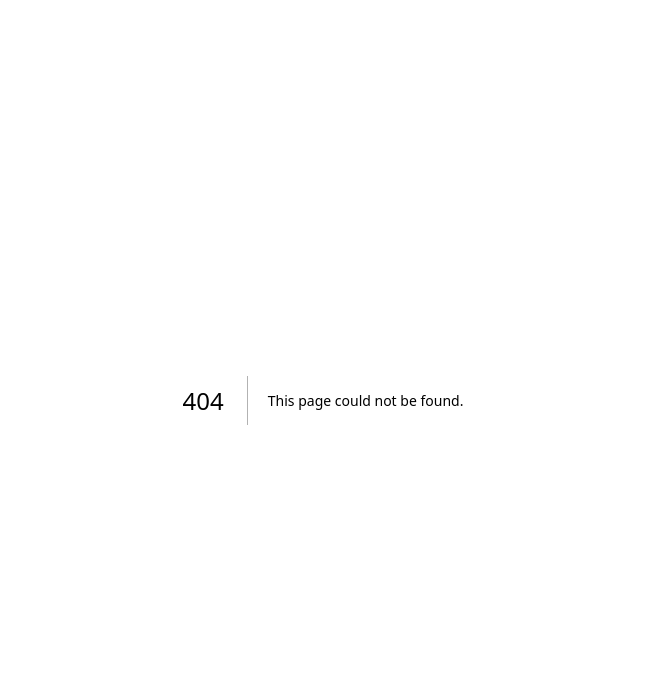
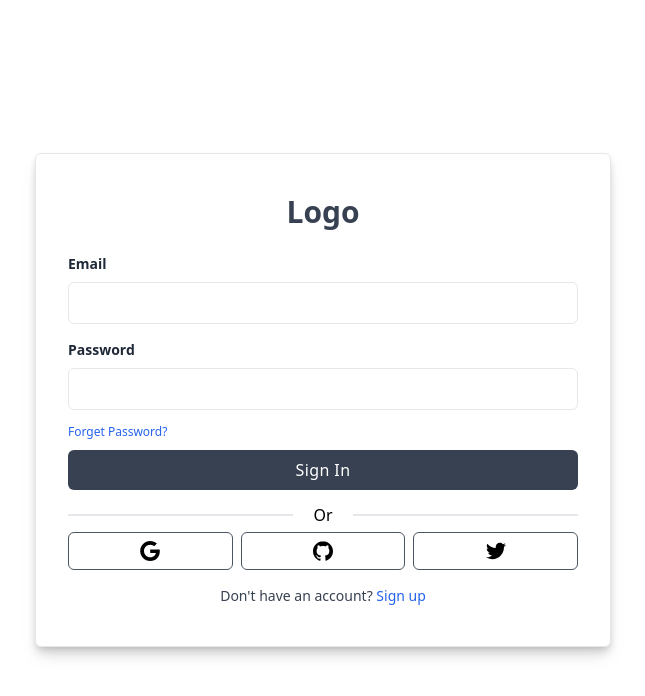
Before and after one commit to ayon178/product-showcase-v3, a Next.js app: page /login in a window 1280 px wide. Before the commit this address had no page. Shown: the top 696 px of the page, without its empty margins (317-962 px from the left). Built offline with nearby package versions, Linux system fonts and the light colour scheme.

Commit message:
login solved

```diff
--- a/package.json
+++ b/package.json
@@ -14,6 +14,7 @@
     "next": "latest",
     "react": "latest",
     "react-dom": "latest",
+    "react-hot-toast": "^2.4.1",
     "react-icons": "^4.11.0",
     "swiper": "9.4.1"
   },
--- a/src/app/layout.js
+++ b/src/app/layout.js
@@ -1,4 +1,5 @@
 import './globals.css'
+import { Toaster } from 'react-hot-toast'
 
 export const metadata = {
   title: 'Create Next App',
@@ -9,6 +10,7 @@ export default function RootLayout({ children }) {
   return (
     <html lang="en">
       <body>{children}</body>
+      <Toaster />
     </html>
   )
 }
--- /dev/null
+++ b/src/app/login/page.js
@@ -0,0 +1,136 @@
+'use client'
+
+import Link from 'next/link'
+import { useState } from 'react'
+import toast from 'react-hot-toast'
+
+export default function Login() {
+  const fixedEmail = 'demo@gmail.com'
+  const fixedPass = '123456'
+  const [loginData, setLoginData] = useState({
+    email: '',
+    password: '',
+  })
+
+  const handleChange = e => {
+    const { name, value } = e.target
+    setLoginData(prev => ({ ...prev, [name]: value }))
+  }
+
+  const handleSubmit = e => {
+    e.preventDefault()
+    console.log(loginData)
+    if (loginData.email === '' || loginData.password === '') {
+      toast.error('Please fill all the fields')
+      return
+    }
+
+    if (loginData.email !== fixedEmail || loginData.password !== fixedPass) {
+      toast.error('Invalid Credentials')
+      return
+    }
+    toast.success('Login Successful')
+    if (typeof window !== 'undefined') {
+      window.localStorage.setItem('product_v3_token', 'token')
+      window.location.href = '/'
+    }
+  }
+
+  return (
+    <main className="relative flex flex-col items-center justify-center min-h-screen overflow-hidden">
+      <div className="w-full p-8 bg-white rounded-md shadow-lg drop-shadow-lg border py-10 lg:max-w-xl">
+        <h1 className="text-3xl font-bold text-center text-gray-700">Logo</h1>
+        <form className="mt-6">
+          <div className="mb-4">
+            <label
+              htmlFor="email"
+              className="block text-sm font-semibold text-gray-800"
+            >
+              Email
+            </label>
+            <input
+              onChange={e => handleChange(e)}
+              type="email"
+              name="email"
+              className="block w-full px-4 py-2 mt-2 text-gray-700 bg-white border rounded-md focus:border-gray-400 focus:ring-gray-300 focus:outline-none focus:ring focus:ring-opacity-40"
+            />
+          </div>
+          <div className="mb-2">
+            <label
+              htmlFor="password"
+              className="block text-sm font-semibold text-gray-800"
+            >
+              Password
+            </label>
+            <input
+              onChange={e => handleChange(e)}
+              type="password"
+              name="password"
+              className="block w-full px-4 py-2 mt-2 text-gray-700 bg-white border rounded-md focus:border-gray-400 focus:ring-gray-300 focus:outline-none focus:ring focus:ring-opacity-40"
+            />
+          </div>
+          <Link
+            href="/forget"
+            className="text-xs text-blue-600 hover:underline"
+          >
+            Forget Password?
+          </Link>
+          <div className="mt-2">
+            <button
+              onClick={handleSubmit}
+              className="w-full px-4 py-2 tracking-wide text-white transition-colors duration-200 transform bg-gray-700 rounded-md hover:bg-gray-600 focus:outline-none focus:bg-gray-600"
+            >
+              Sign In
+            </button>
+          </div>
+        </form>
+
+        <div className="relative flex items-center justify-center w-full mt-6 border border-t">
+          <div className="absolute px-5 bg-white">Or</div>
+        </div>
+        <div className="flex mt-4 gap-x-2">
+          <button
+            type="button"
+            className="flex items-center justify-center w-full p-2 border border-gray-600 rounded-md focus:ring-2 focus:ring-offset-1 focus:ring-violet-600"
+          >
+            <svg
+              xmlns="http://www.w3.org/2000/svg"
+              viewBox="0 0 32 32"
+              className="w-5 h-5 fill-current"
+            >
+              <path d="M16.318 13.714v5.484h9.078c-0.37 2.354-2.745 6.901-9.078 6.901-5.458 0-9.917-4.521-9.917-10.099s4.458-10.099 9.917-10.099c3.109 0 5.193 1.318 6.38 2.464l4.339-4.182c-2.786-2.599-6.396-4.182-10.719-4.182-8.844 0-16 7.151-16 16s7.156 16 16 16c9.234 0 15.365-6.49 15.365-15.635 0-1.052-0.115-1.854-0.255-2.651z"></path>
+            </svg>
+          </button>
+          <button className="flex items-center justify-center w-full p-2 border border-gray-600 rounded-md focus:ring-2 focus:ring-offset-1 focus:ring-violet-600">
+            <svg
+              xmlns="http://www.w3.org/2000/svg"
+              viewBox="0 0 32 32"
+              className="w-5 h-5 fill-current"
+            >
+              <path d="M16 0.396c-8.839 0-16 7.167-16 16 0 7.073 4.584 13.068 10.937 15.183 0.803 0.151 1.093-0.344 1.093-0.772 0-0.38-0.009-1.385-0.015-2.719-4.453 0.964-5.391-2.151-5.391-2.151-0.729-1.844-1.781-2.339-1.781-2.339-1.448-0.989 0.115-0.968 0.115-0.968 1.604 0.109 2.448 1.645 2.448 1.645 1.427 2.448 3.744 1.74 4.661 1.328 0.14-1.031 0.557-1.74 1.011-2.135-3.552-0.401-7.287-1.776-7.287-7.907 0-1.751 0.62-3.177 1.645-4.297-0.177-0.401-0.719-2.031 0.141-4.235 0 0 1.339-0.427 4.4 1.641 1.281-0.355 2.641-0.532 4-0.541 1.36 0.009 2.719 0.187 4 0.541 3.043-2.068 4.381-1.641 4.381-1.641 0.859 2.204 0.317 3.833 0.161 4.235 1.015 1.12 1.635 2.547 1.635 4.297 0 6.145-3.74 7.5-7.296 7.891 0.556 0.479 1.077 1.464 1.077 2.959 0 2.14-0.020 3.864-0.020 4.385 0 0.416 0.28 0.916 1.104 0.755 6.4-2.093 10.979-8.093 10.979-15.156 0-8.833-7.161-16-16-16z"></path>
+            </svg>
+          </button>
+          <button className="flex items-center justify-center w-full p-2 border border-gray-600 rounded-md focus:ring-2 focus:ring-offset-1 focus:ring-violet-600">
+            <svg
+              xmlns="http://www.w3.org/2000/svg"
+              viewBox="0 0 32 32"
+              className="w-5 h-5 fill-current"
+            >
+              <path d="M31.937 6.093c-1.177 0.516-2.437 0.871-3.765 1.032 1.355-0.813 2.391-2.099 2.885-3.631-1.271 0.74-2.677 1.276-4.172 1.579-1.192-1.276-2.896-2.079-4.787-2.079-3.625 0-6.563 2.937-6.563 6.557 0 0.521 0.063 1.021 0.172 1.495-5.453-0.255-10.287-2.875-13.52-6.833-0.568 0.964-0.891 2.084-0.891 3.303 0 2.281 1.161 4.281 2.916 5.457-1.073-0.031-2.083-0.328-2.968-0.817v0.079c0 3.181 2.26 5.833 5.26 6.437-0.547 0.145-1.131 0.229-1.724 0.229-0.421 0-0.823-0.041-1.224-0.115 0.844 2.604 3.26 4.5 6.14 4.557-2.239 1.755-5.077 2.801-8.135 2.801-0.521 0-1.041-0.025-1.563-0.088 2.917 1.86 6.36 2.948 10.079 2.948 12.067 0 18.661-9.995 18.661-18.651 0-0.276 0-0.557-0.021-0.839 1.287-0.917 2.401-2.079 3.281-3.396z"></path>
+            </svg>
+          </button>
+        </div>
+
+        <p className="mt-4 text-sm text-center text-gray-700">
+          Don't have an account?{' '}
+          <Link
+            href="/signup"
+            className="font-medium text-blue-600 hover:underline"
+          >
+            Sign up
+          </Link>
+        </p>
+      </div>
+    </main>
+  )
+}
--- a/src/app/page.js
+++ b/src/app/page.js
@@ -11,10 +11,23 @@ import RandomPositionSlider from '@/components/slider/RandomPositionSlider'
 import SwiperAutoSlider from '@/components/slider/Slider'
 import Specification from '@/components/specification/Specification'
 import gsap from 'gsap'
-import { useEffect } from 'react'
+import { useEffect, useState } from 'react'
 
 export default function Home() {
+  const [isLoading, setIsLoading] = useState(true)
+  const [loadingStartTime, setLoadingStartTime] = useState(0)
+
+  const token =
+    typeof window !== 'undefined'
+      ? window.localStorage.getItem('product_v3_token')
+      : null
+
   useEffect(() => {
+    setLoadingStartTime(performance.now())
+    setTimeout(() => {
+      setIsLoading(false)
+    }, 1000)
+
     const navbar = document.querySelector('#navbar')
     const text = document.querySelectorAll('.text_color')
     const timeline = gsap.timeline({ paused: true })
@@ -47,6 +60,47 @@ export default function Home() {
     }
   }, [])
 
+  useEffect(() => {
+    if (!isLoading) {
+      const loadingEndTime = performance.now()
+      const loadingTime = loadingEndTime - loadingStartTime
+      console.log(`Loading time: ${loadingTime} ms`)
+    }
+  }, [isLoading, loadingStartTime])
+
+  if (isLoading) {
+    return (
+      <div
+        role="status"
+        className="h-screen w-screen flex items-center justify-center"
+      >
+        <svg
+          aria-hidden="true"
+          class="w-8 h-8 mr-2 text-gray-200 animate-spin dark:text-gray-600 fill-blue-600"
+          viewBox="0 0 100 101"
+          fill="none"
+          xmlns="http://www.w3.org/2000/svg"
+        >
+          <path
+            d="M100 50.5908C100 78.2051 77.6142 100.591 50 100.591C22.3858 100.591 0 78.2051 0 50.5908C0 22.9766 22.3858 0.59082 50 0.59082C77.6142 0.59082 100 22.9766 100 50.5908ZM9.08144 50.5908C9.08144 73.1895 27.4013 91.5094 50 91.5094C72.5987 91.5094 90.9186 73.1895 90.9186 50.5908C90.9186 27.9921 72.5987 9.67226 50 9.67226C27.4013 9.67226 9.08144 27.9921 9.08144 50.5908Z"
+            fill="currentColor"
+          />
+          <path
+            d="M93.9676 39.0409C96.393 38.4038 97.8624 35.9116 97.0079 33.5539C95.2932 28.8227 92.871 24.3692 89.8167 20.348C85.8452 15.1192 80.8826 10.7238 75.2124 7.41289C69.5422 4.10194 63.2754 1.94025 56.7698 1.05124C51.7666 0.367541 46.6976 0.446843 41.7345 1.27873C39.2613 1.69328 37.813 4.19778 38.4501 6.62326C39.0873 9.04874 41.5694 10.4717 44.0505 10.1071C47.8511 9.54855 51.7191 9.52689 55.5402 10.0491C60.8642 10.7766 65.9928 12.5457 70.6331 15.2552C75.2735 17.9648 79.3347 21.5619 82.5849 25.841C84.9175 28.9121 86.7997 32.2913 88.1811 35.8758C89.083 38.2158 91.5421 39.6781 93.9676 39.0409Z"
+            fill="currentFill"
+          />
+        </svg>
+        <span class="sr-only">Loading...</span>
+      </div>
+    )
+  }
+
+  if (!token) {
+    if (typeof window !== 'undefined') {
+      window.location.href = '/login'
+    }
+  }
+
   return (
     <>
       <Navbar />
```
Also changed, not shown: 1 other file (tests, documents, lock files or other folders).
